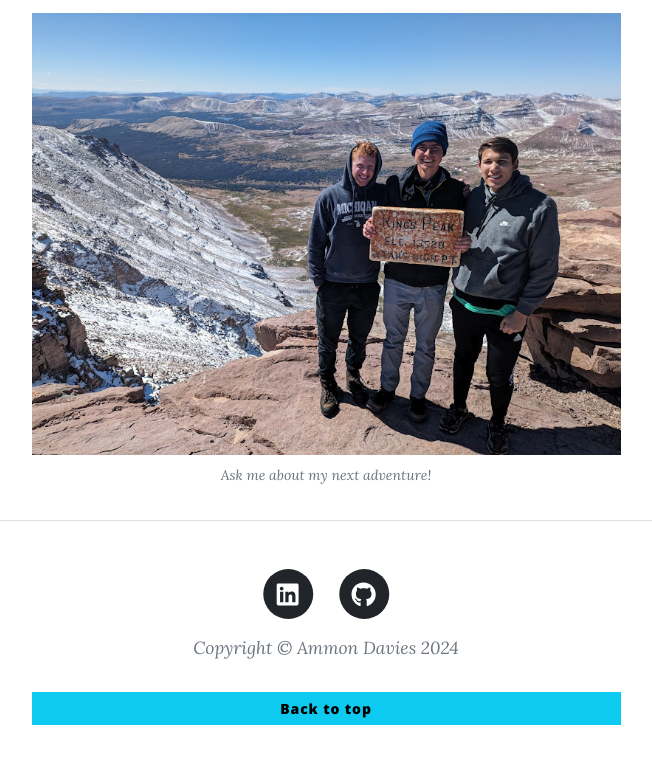
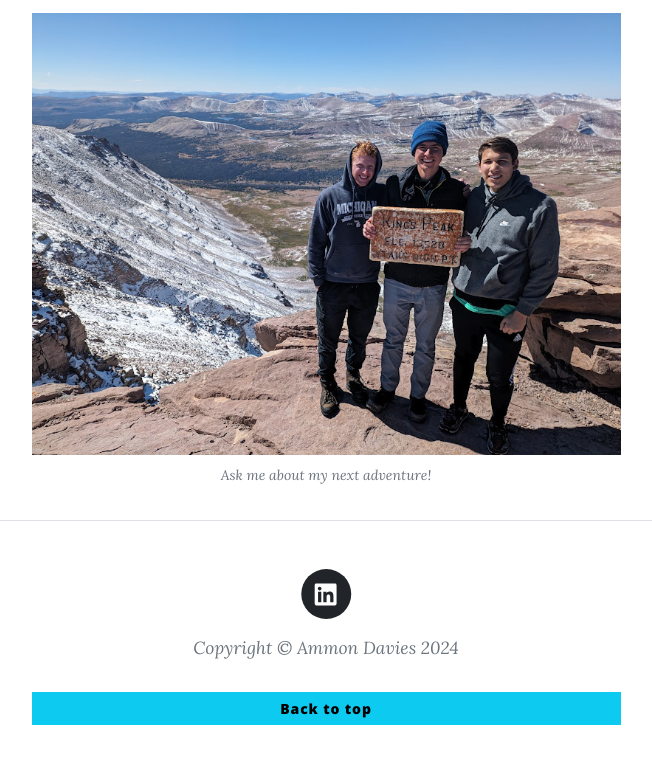
Before and after one commit to ammon97/IS201, a plain HTML site: page about.html in a window 1280 px wide. Shown: the part 2616-3379 px from the top of the page, without its empty margins (314-966 px from the left). Drawn offline with nearby package versions, Linux system fonts and the light colour scheme.

Commit message:
Update about.html

```diff
--- a/about.html
+++ b/about.html
@@ -91,15 +91,6 @@
                                 </span>
                             </a>
                         </li>
-                        <!-- GitHub Icon -->
-                        <li class="list-inline-item">
-                            <a href="https://github.com/yourusername" target="_blank">
-                                <span class="fa-stack fa-lg">
-                                    <i class="fas fa-circle fa-stack-2x"></i>
-                                    <i class="fab fa-github fa-stack-1x fa-inverse"></i>
-                                </span>
-                            </a>
-                        </li>
                     </ul>
                     <div class="small text-center text-muted fst-italic">Copyright &copy; Ammon Davies 2024</div><br>
                     <a href="#top" class="btn btn-info backToTop">Back to top</a>
```
